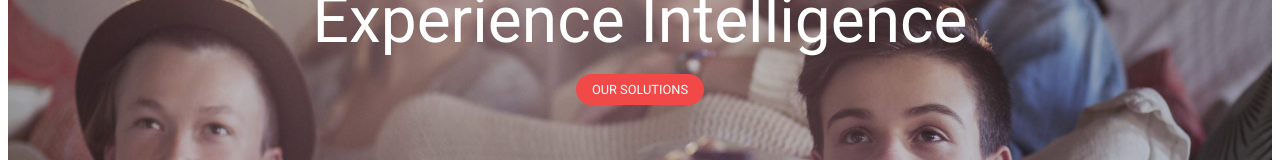
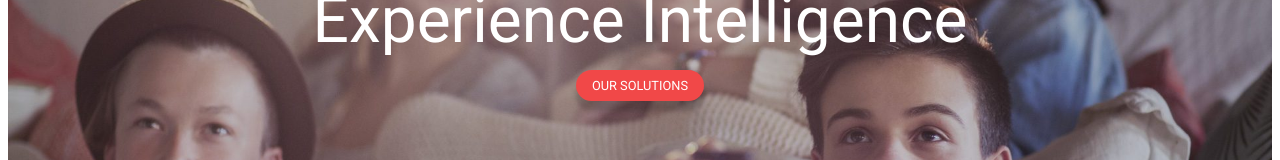
Before and after one commit to giltayar/my-comigo, a website: page site/index.html in a window 1280 px wide. In both pictures the pointer is over the link "OUR SOLUTIONS". Shown: the part 214-374 px from the top of the page. Drawn offline with Linux system fonts and the light colour scheme.

Commit message:
buttons now transition nicely with shadow and animation

```diff
--- a/site/comigo.css
+++ b/site/comigo.css
@@ -68,6 +68,13 @@ a.nav-button {
   border-radius: 1rem;
   margin-top: 1rem;
   display: inline-block;
+  position: relative;
+  transition: all 300ms ease-in-out;
+}
+
+a.nav-button:hover {
+  transform: translateY(-4px);
+  box-shadow: 0px 10px 5px rgba(0, 0, 0, 0.2);
 }
 
 /** HEADINGS **/
```
